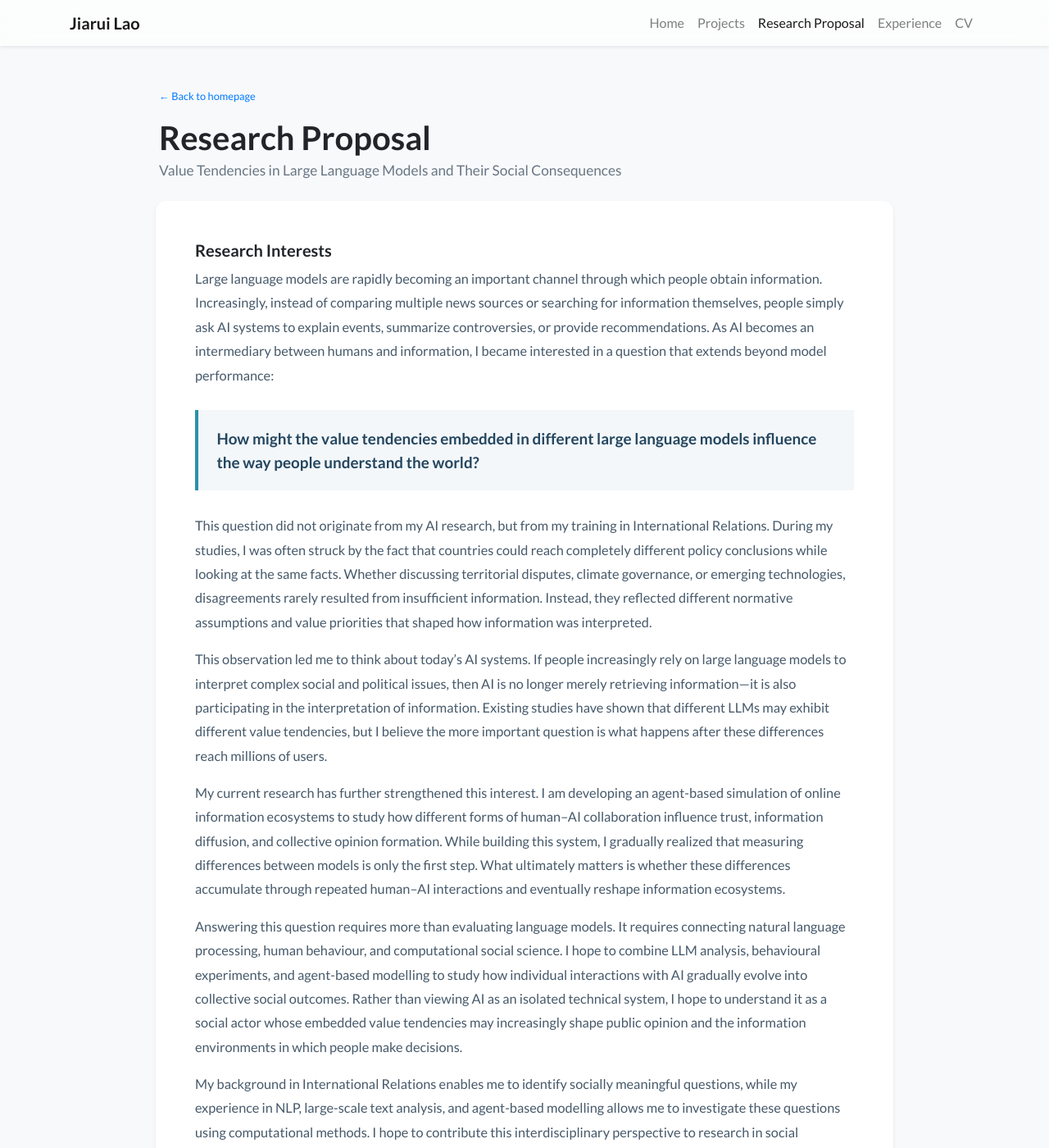
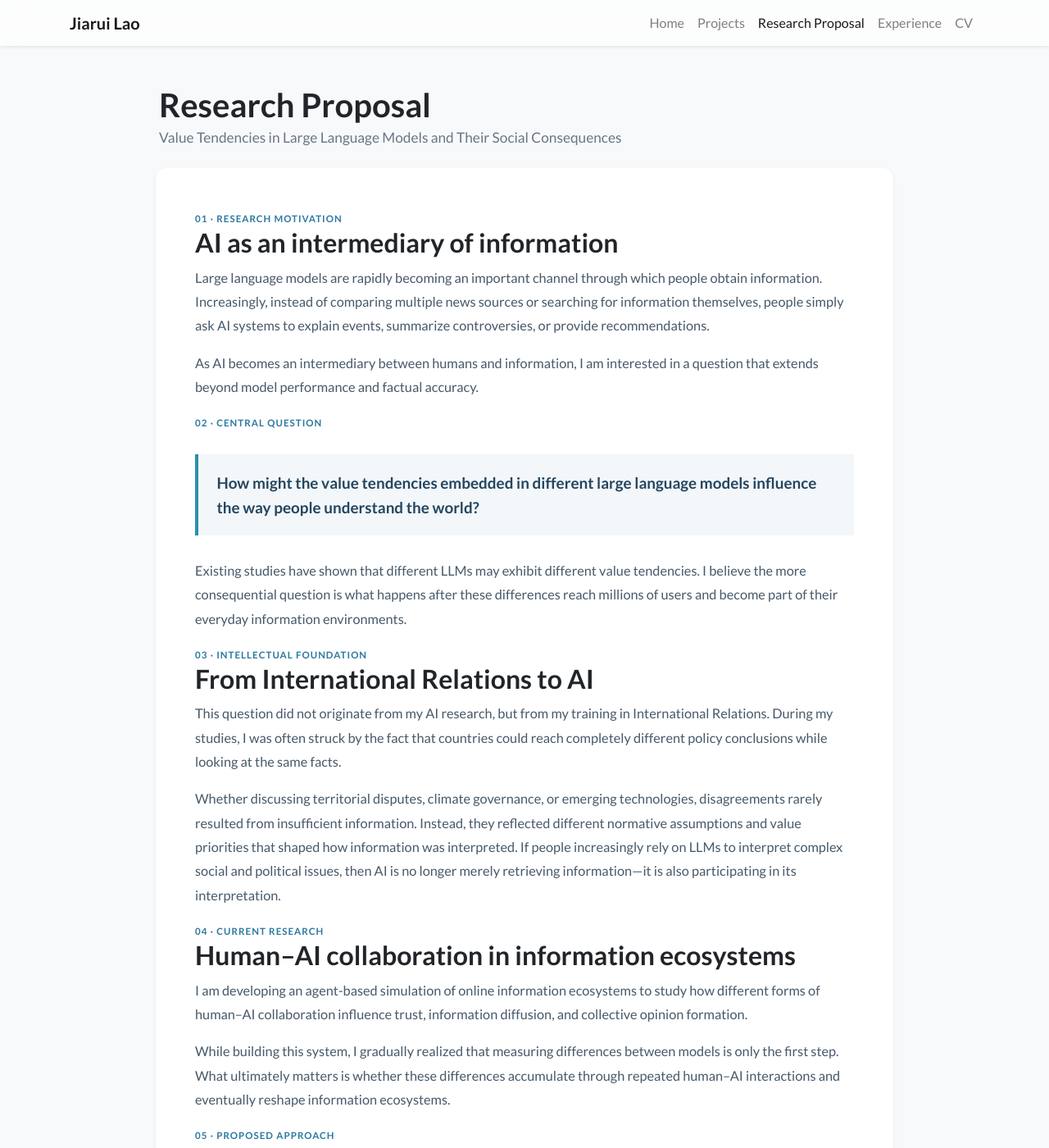
Before and after one commit to laojiaaaaaa-pixel/laojiaaaaaa-pixel.github.io, a Jekyll site: the page built from research-proposal.html, in a window 1280 px wide and 1400 px high. Shown: the whole window at 82% size. Built offline with Jekyll 4.4.1, drawn with Linux system fonts in a browser that asks for light colours; nearby versions of some CDN libraries; a style sheet for code colours, icons or effects is not loaded; some of the changed text lies outside the part shown.

Commit message:
Organize proposal into navigation sections

```diff
--- a/research-proposal.html
+++ b/research-proposal.html
@@ -6,27 +6,57 @@ navbar_title: Research Proposal
 
 <div class="proposal-page">
   <div class="page-heading mb-4">
-    <a class="small" href="{{ '/' | relative_url }}">← Back to homepage</a>
-    <h1 class="mt-3">Research Proposal</h1>
+    <h1>Research Proposal</h1>
     <p>Value Tendencies in Large Language Models and Their Social Consequences</p>
   </div>
 
   <article class="card border-0 shadow-sm bg-white mb-4">
     <div class="card-body p-4 p-md-5 proposal-body">
-      <h5>Research Interests</h5>
-      <p>Large language models are rapidly becoming an important channel through which people obtain information. Increasingly, instead of comparing multiple news sources or searching for information themselves, people simply ask AI systems to explain events, summarize controversies, or provide recommendations. As AI becomes an intermediary between humans and information, I became interested in a question that extends beyond model performance:</p>
+      <section class="proposal-section pt-0 border-0">
+        <span class="section-label">01 · Research Motivation</span>
+        <h2>AI as an intermediary of information</h2>
+        <p>Large language models are rapidly becoming an important channel through which people obtain information. Increasingly, instead of comparing multiple news sources or searching for information themselves, people simply ask AI systems to explain events, summarize controversies, or provide recommendations.</p>
+        <p>As AI becomes an intermediary between humans and information, I am interested in a question that extends beyond model performance and factual accuracy.</p>
+      </section>
 
-      <div class="proposal-question">How might the value tendencies embedded in different large language models influence the way people understand the world?</div>
+      <section class="proposal-section">
+        <span class="section-label">02 · Central Question</span>
+        <div class="proposal-question">How might the value tendencies embedded in different large language models influence the way people understand the world?</div>
+        <p>Existing studies have shown that different LLMs may exhibit different value tendencies. I believe the more consequential question is what happens after these differences reach millions of users and become part of their everyday information environments.</p>
+      </section>
 
-      <p>This question did not originate from my AI research, but from my training in International Relations. During my studies, I was often struck by the fact that countries could reach completely different policy conclusions while looking at the same facts. Whether discussing territorial disputes, climate governance, or emerging technologies, disagreements rarely resulted from insufficient information. Instead, they reflected different normative assumptions and value priorities that shaped how information was interpreted.</p>
+      <section class="proposal-section">
+        <span class="section-label">03 · Intellectual Foundation</span>
+        <h2>From International Relations to AI</h2>
+        <p>This question did not originate from my AI research, but from my training in International Relations. During my studies, I was often struck by the fact that countries could reach completely different policy conclusions while looking at the same facts.</p>
+        <p>Whether discussing territorial disputes, climate governance, or emerging technologies, disagreements rarely resulted from insufficient information. Instead, they reflected different normative assumptions and value priorities that shaped how information was interpreted. If people increasingly rely on LLMs to interpret complex social and political issues, then AI is no longer merely retrieving information—it is also participating in its interpretation.</p>
+      </section>
 
-      <p>This observation led me to think about today’s AI systems. If people increasingly rely on large language models to interpret complex social and political issues, then AI is no longer merely retrieving information—it is also participating in the interpretation of information. Existing studies have shown that different LLMs may exhibit different value tendencies, but I believe the more important question is what happens after these differences reach millions of users.</p>
+      <section class="proposal-section">
+        <span class="section-label">04 · Current Research</span>
+        <h2>Human–AI collaboration in information ecosystems</h2>
+        <p>I am developing an agent-based simulation of online information ecosystems to study how different forms of human–AI collaboration influence trust, information diffusion, and collective opinion formation.</p>
+        <p>While building this system, I gradually realized that measuring differences between models is only the first step. What ultimately matters is whether these differences accumulate through repeated human–AI interactions and eventually reshape information ecosystems.</p>
+      </section>
 
-      <p>My current research has further strengthened this interest. I am developing an agent-based simulation of online information ecosystems to study how different forms of human–AI collaboration influence trust, information diffusion, and collective opinion formation. While building this system, I gradually realized that measuring differences between models is only the first step. What ultimately matters is whether these differences accumulate through repeated human–AI interactions and eventually reshape information ecosystems.</p>
+      <section class="proposal-section">
+        <span class="section-label">05 · Proposed Approach</span>
+        <h2>Connecting models, behaviour, and collective outcomes</h2>
+        <p>Answering this question requires more than evaluating language models. It requires connecting natural language processing, human behaviour, and computational social science. I hope to combine three complementary approaches:</p>
+        <div class="proposal-methods">
+          <div><strong>LLM analysis</strong><span>Identify and compare value tendencies expressed by different models.</span></div>
+          <div><strong>Behavioural experiments</strong><span>Examine how people interpret and respond to AI-mediated information.</span></div>
+          <div><strong>Agent-based modelling</strong><span>Study how repeated individual interactions may develop into collective social outcomes.</span></div>
+        </div>
+        <p>Rather than viewing AI as an isolated technical system, I hope to understand it as a social actor whose embedded value tendencies may increasingly shape public opinion and the information environments in which people make decisions.</p>
+      </section>
 
-      <p>Answering this question requires more than evaluating language models. It requires connecting natural language processing, human behaviour, and computational social science. I hope to combine LLM analysis, behavioural experiments, and agent-based modelling to study how individual interactions with AI gradually evolve into collective social outcomes. Rather than viewing AI as an isolated technical system, I hope to understand it as a social actor whose embedded value tendencies may increasingly shape public opinion and the information environments in which people make decisions.</p>
-
-      <p>My background in International Relations enables me to identify socially meaningful questions, while my experience in NLP, large-scale text analysis, and agent-based modelling allows me to investigate these questions using computational methods. I hope to contribute this interdisciplinary perspective to research in social computing and to connect advances in AI with the broader societal transformations they may bring.</p>
+      <section class="proposal-section pb-0">
+        <span class="section-label">06 · Research Preparation</span>
+        <h2>An interdisciplinary perspective</h2>
+        <p>My background in International Relations enables me to identify socially meaningful questions, while my experience in NLP, large-scale text analysis, and agent-based modelling allows me to investigate these questions using computational methods.</p>
+        <p>I hope to contribute this interdisciplinary perspective to research in social computing and to connect advances in AI with the broader societal transformations they may bring.</p>
+      </section>
 
       <div class="interest-tags mt-4">
         <span>LLM Values</span>
```
